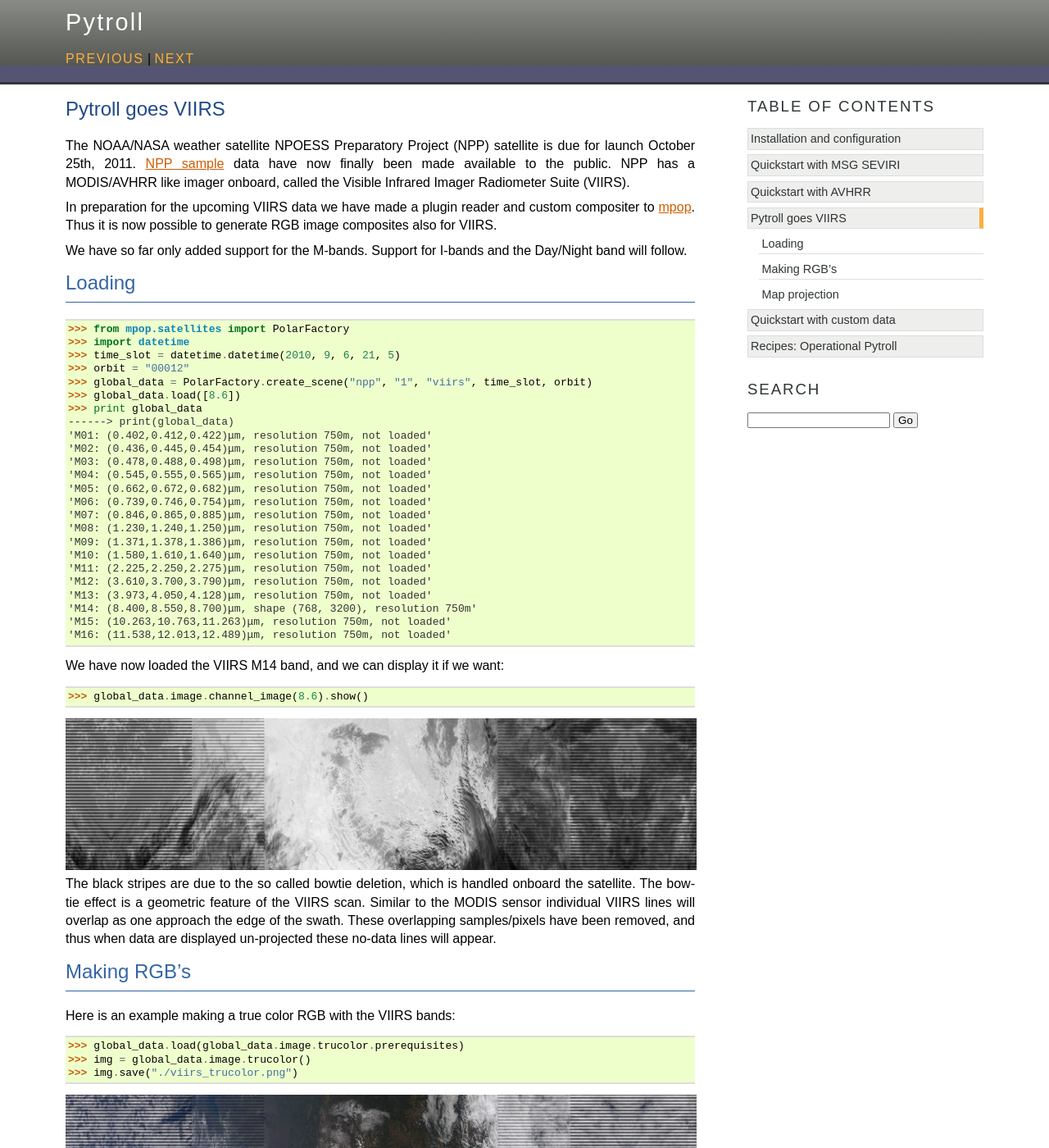
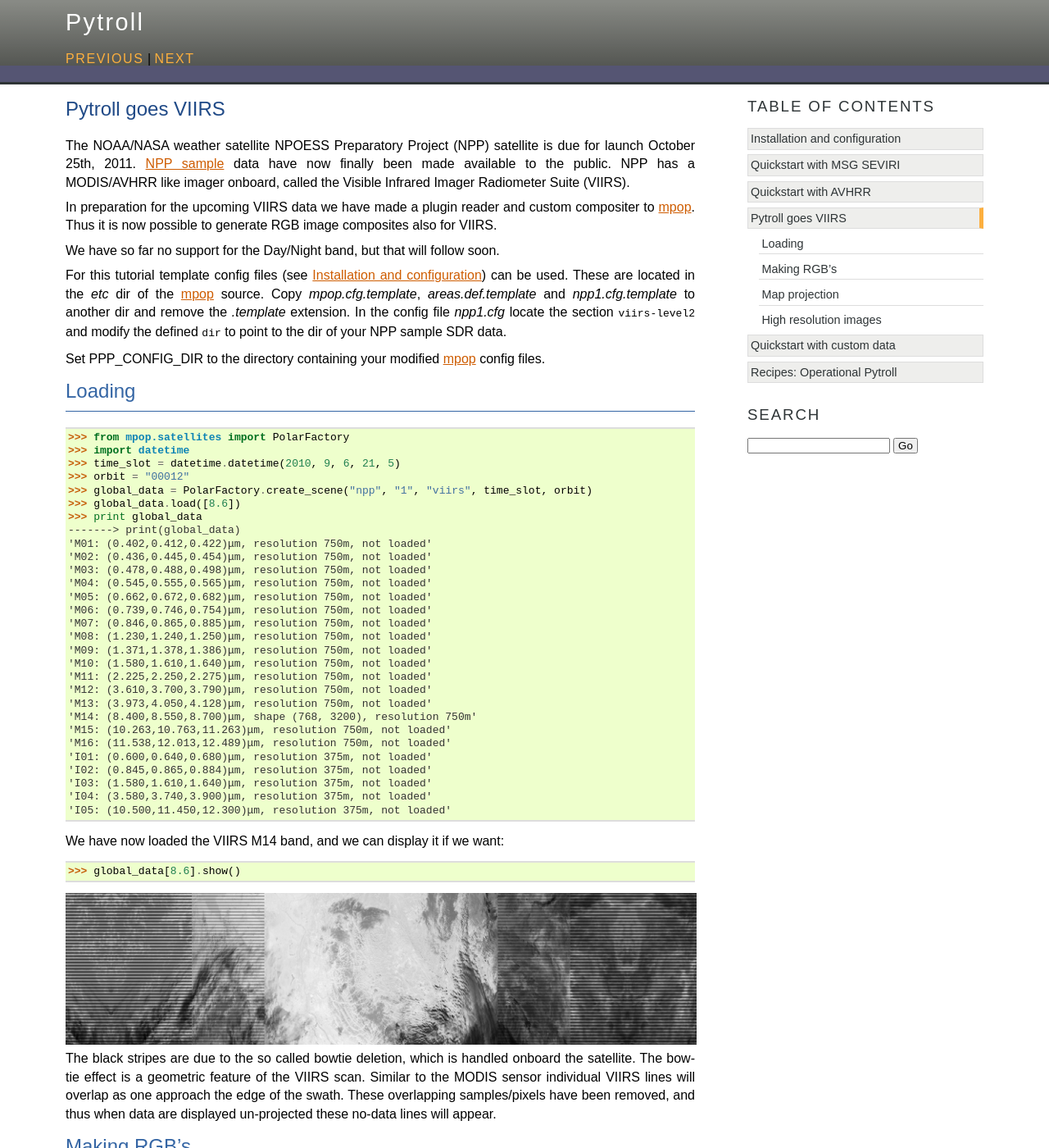
Before and after one commit to pytroll/pytroll, a Sphinx documentation site: the page built from web/source/quickstart_viirs.rst, in a window 1280 px wide and 1400 px high. Shown: the whole window at 82% size. Built offline with Sphinx 7.4.7, drawn with Linux system fonts in a browser that asks for light colours; formulas are drawn with MathJax 3; some of the changed text lies outside the part shown.

Commit message:
Updated the VIIRS quickstart with I-band stuff and configuration help

```diff
--- a/web/source/quickstart_viirs.rst
+++ b/web/source/quickstart_viirs.rst
@@ -10,8 +10,15 @@
 compositer to mpop_.
 Thus it is now possible to generate RGB image composites also for VIIRS.
 
-We have so far only added support for the M-bands. Support for I-bands and the Day/Night
-band will follow.
+We have so far no support for the Day/Night band, but that will follow soon.
+
+For this tutorial template config files (see :doc:`install`) can be used.
+These are located in the *etc* dir of the mpop_ source. Copy *mpop.cfg.template*, *areas.def.template*
+and *npp1.cfg.template* to another dir and remove the *.template* extension. In the config file
+*npp1.cfg* locate the section :attr:`viirs-level2` and modify the defined :attr:`dir`
+to point to the dir of your NPP sample SDR data.
+
+Set PPP_CONFIG_DIR to the directory containing your modified mpop_ config files.
 
 
 Loading
@@ -24,7 +31,7 @@
     >>> global_data = PolarFactory.create_scene("npp", "1", "viirs", time_slot, orbit)
     >>> global_data.load([8.6])
     >>> print global_data
-    ------> print(global_data)
+    -------> print(global_data)
     'M01: (0.402,0.412,0.422)μm, resolution 750m, not loaded'
     'M02: (0.436,0.445,0.454)μm, resolution 750m, not loaded'
     'M03: (0.478,0.488,0.498)μm, resolution 750m, not loaded'
@@ -41,10 +48,15 @@
     'M14: (8.400,8.550,8.700)μm, shape (768, 3200), resolution 750m'
     'M15: (10.263,10.763,11.263)μm, resolution 750m, not loaded'
     'M16: (11.538,12.013,12.489)μm, resolution 750m, not loaded'
+    'I01: (0.600,0.640,0.680)μm, resolution 375m, not loaded'
+    'I02: (0.845,0.865,0.884)μm, resolution 375m, not loaded'
+    'I03: (1.580,1.610,1.640)μm, resolution 375m, not loaded'
+    'I04: (3.580,3.740,3.900)μm, resolution 375m, not loaded'
+    'I05: (10.500,11.450,12.300)μm, resolution 375m, not loaded'
 
 We have now loaded the VIIRS M14 band, and we can display it if we want:
 
-    >>> global_data.image.channel_image(8.6).show()
+    >>> global_data[8.6].show()
 
 .. image:: images/viirs_tb86.png
 
@@ -55,22 +67,24 @@
 un-projected these no-data lines will appear.
 
 
+
 Making RGB's
 ============
 
 Here is an example making a true color RGB with the VIIRS bands:
 
-    >>> global_data.load(global_data.image.trucolor.prerequisites)
-    >>> img = global_data.image.trucolor()
-    >>> img.save("./viirs_trucolor.png")
+    >>> global_data.load(global_data.image.truecolor.prerequisites)
+    >>> img = global_data.image.truecolor()
+    >>> img.save("./viirs_truecolor.png")
 
-.. image:: images/viirs_trucolor.png
+.. image:: images/viirs_truecolor.png
+
 
 Map projection
 ==============
 
-Reprojecting data is done in exactly the same way the AVHRR data was reprojected in the :doc:`quickstart_avhrr` tutorial:
-
+Reprojecting data is done in exactly the same way the AVHRR data was reprojected in
+the :doc:`quickstart_avhrr` tutorial:
 
     >>> local_data = global_data.project("npp_sample_m", mode="nearest")
     >>> img = local_data.image.trucolor()
@@ -82,6 +96,34 @@
 This definition is stored in the *areas.def.template* file. See
 the :doc:`quickstart_avhrr` tutorial.
 
+High resolution images
+======================
+The VIIRS sensor have 5 AVHRR-like channels with a resolution almost 3 times better.
+These are the I-bands seen in the list above. Making imagery from these goes exactly the same
+way as for the M-bands. However, since there is overlap in the spectral range between I-bands and
+M-bands, you need to specify also the resolution or use the band name when loading:
+
+    >>> global_data.load(['I03'])
+    >>> global_data['I03'].show()
+
+.. image:: images/viirs_i03.png
+
+
+Generating and mapping the overview of the I-bands is done in the same way as for the M-bands of course.
+Here we have another overview method called *hr_overview* instead.
+
+    >>> from mpop.satellites import PolarFactory
+    >>> import datetime
+    >>> time_slot = datetime.datetime(2010, 9, 6, 21, 5)
+    >>> orbit = "00012"
+    >>> global_data = PolarFactory.create_scene("npp", "1", "viirs", time_slot, orbit)
+    >>> global_data.load(global_data.image.hr_overview.prerequisites)
+    >>> local_data = global_data.project("npp_sample_i", mode="nearest")
+    >>> img = local_data.image.hr_overview()
+    >>> img.show()
+
+.. image:: images/viirs_hr_overview_proj.png
+
 
 .. _`NPP sample`: http://npp.gsfc.nasa.gov/NPP_NCT4_SAMPLE_PRODUCTS.zip
 .. _mpop: http://www.github.com/mraspaud/mpop
```
Also changed, not shown: web/source/images/viirs_hr_overview_proj.png (added), web/source/images/viirs_i03.png (added), web/source/images/viirs_overview_proj.png (added), web/source/images/viirs_truecolor.png (renamed from web/source/images/viirs_trucolor.png), web/source/images/viirs_truecolor_proj.png (renamed from web/source/images/viirs_trucolor_proj.png).
